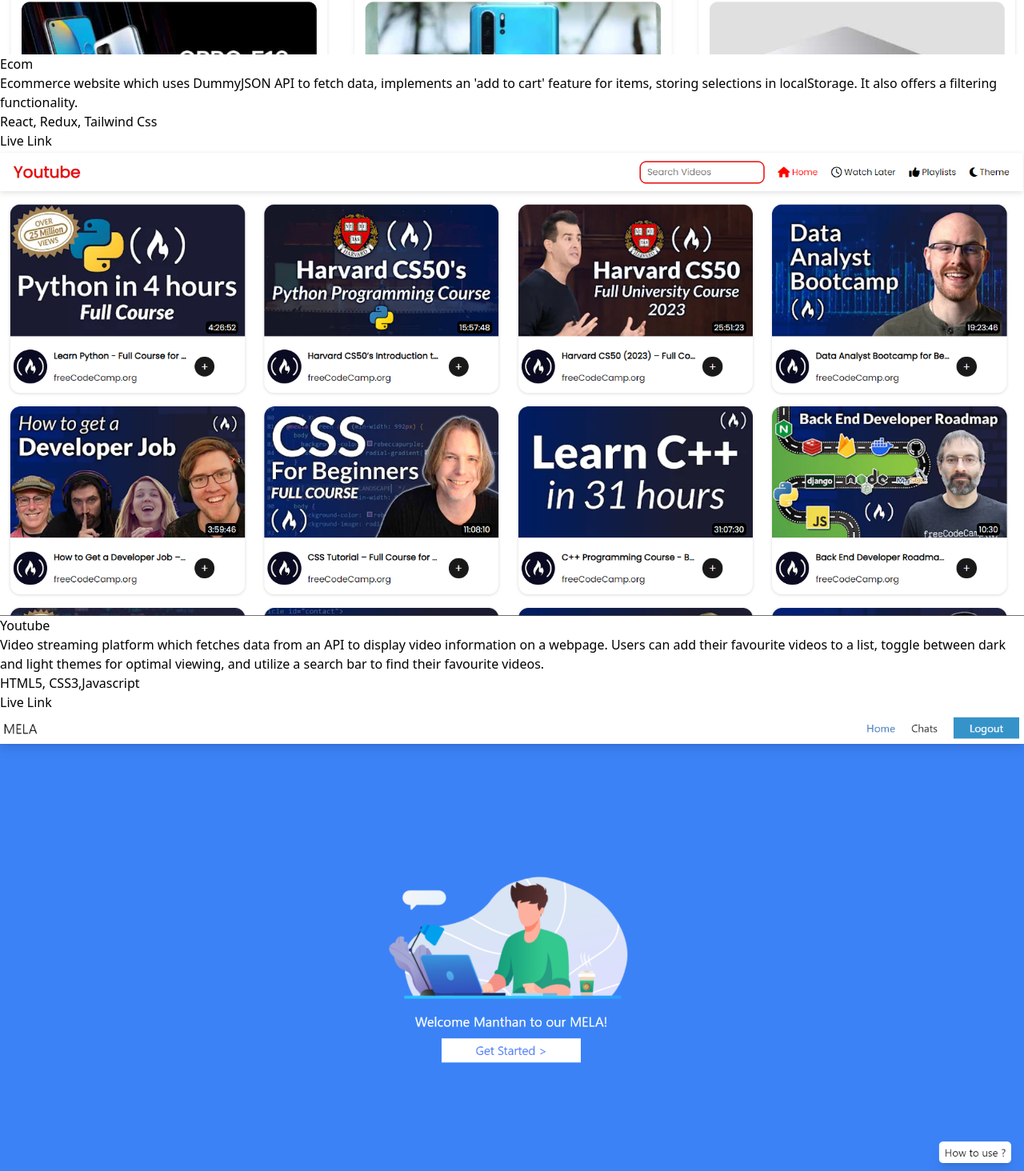
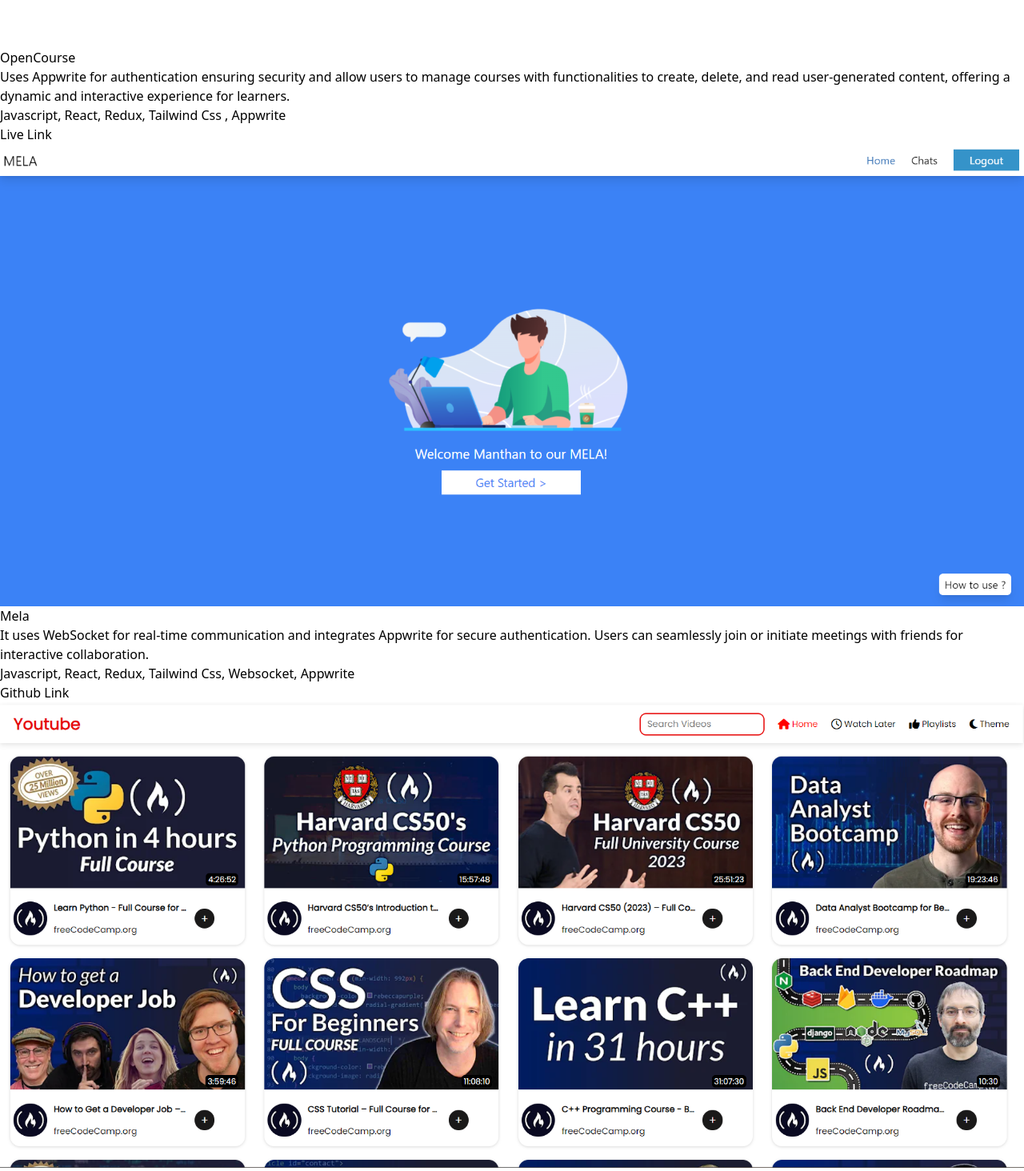
Before and after one commit to ManthanChaudhari/manthan-portfolio, a React (Vite) app: page / in a window 1280 px wide. Shown: the part 1860-3324 px from the top of the page at 80% size. Built offline with nearby package versions, Linux system fonts and the light colour scheme.

Commit message:
Resume Updated

```diff
--- a/src/Components/Intro.jsx
+++ b/src/Components/Intro.jsx
@@ -2,7 +2,7 @@
 import Button from "./Reusable/Button";
 import Lottie from "lottie-react";
 import heroImage from "../assets/Animation - 1713962820483.json";
-import Resume from '../assets/Resume.pdf'
+import Resume from '../assets/Resume (2).pdf'
 
 function Intro() {
   return (
--- a/src/Components/Projects.jsx
+++ b/src/Components/Projects.jsx
@@ -7,10 +7,10 @@
 function Projects() {
   return (
     <div className='grid grid-cols-1 lg:grid-cols-3 gap-x-4 gap-y-4'>
-      <Card projectTitle={"Ecom"} link="https://ecom-lake-five.vercel.app" projectImage={ecomProject} description="Ecommerce website which uses DummyJSON API to fetch data, implements an 'add to cart' feature for items, storing selections in localStorage. It also offers a filtering functionality." techstack={"React, Redux, Tailwind Css"}/>
+      <Card projectTitle={"OpenCourse"} link="https://open-course-three.vercel.app" projectImage={course} description="Uses Appwrite for authentication ensuring security and allow users to manage courses with functionalities to create, delete, and read user-generated content, offering a dynamic and interactive experience for learners." techstack={"Javascript, React, Redux, Tailwind Css , Appwrite"}/>
+      <Card projectTitle={"Mela"} link="https://github.com/ManthanChaudhari/ChatWebApp" text="Github Link" projectImage={mela} description="It uses WebSocket for real-time communication and integrates Appwrite for secure authentication. Users can seamlessly join or initiate meetings with friends for interactive collaboration." techstack={"Javascript, React, Redux, Tailwind Css, Websocket, Appwrite"}/>
       <Card projectTitle={"Youtube"} link="https://manthanchaudhari.github.io/videoStream/" projectImage={videoStream} description="Video streaming platform which fetches data from an API to display video information on a webpage. Users can add their favourite videos to a list, toggle between dark and light themes for optimal viewing, and utilize a search bar to find their favourite videos." techstack={"HTML5, CSS3,Javascript"}/>
-      <Card projectTitle={"Mela"} link="https://github.com/ManthanChaudhari/ChatWebApp" text="Github Link" projectImage={mela} description="It uses WebSocket for real-time communication and integrates Appwrite for secure authentication. Users can seamlessly join or initiate meetings with friends for interactive collaboration." techstack={"React, Redux, Tailwind Css, Websocket, Appwrite"}/>
-      <Card projectTitle={"OpenCourse"} link="https://open-course-three.vercel.app" projectImage={course} description="Uses Appwrite for authentication ensuring security and allow users to manage courses with functionalities to create, delete, and read user-generated content, offering a dynamic and interactive experience for learners."/>
+      <Card projectTitle={"Ecom"} link="https://ecom-lake-five.vercel.app" projectImage={ecomProject} description="Ecommerce website which uses DummyJSON API to fetch data, implements an 'add to cart' feature for items, storing selections in localStorage. It also offers a filtering functionality." techstack={"React, Redux, Javascript, Tailwind Css"}/>
     </div>
   )
 }
```
Also changed, not shown: 1 other file (tests, documents, lock files or other folders).
